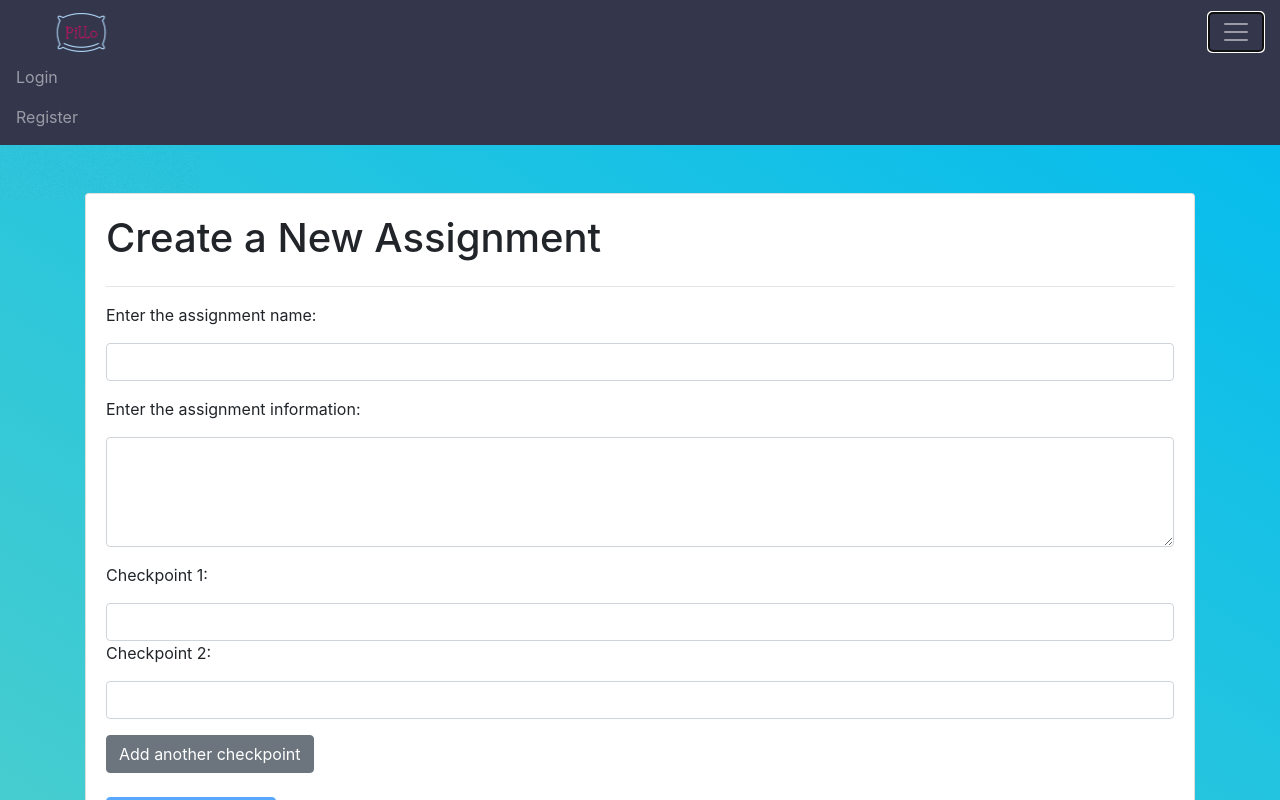
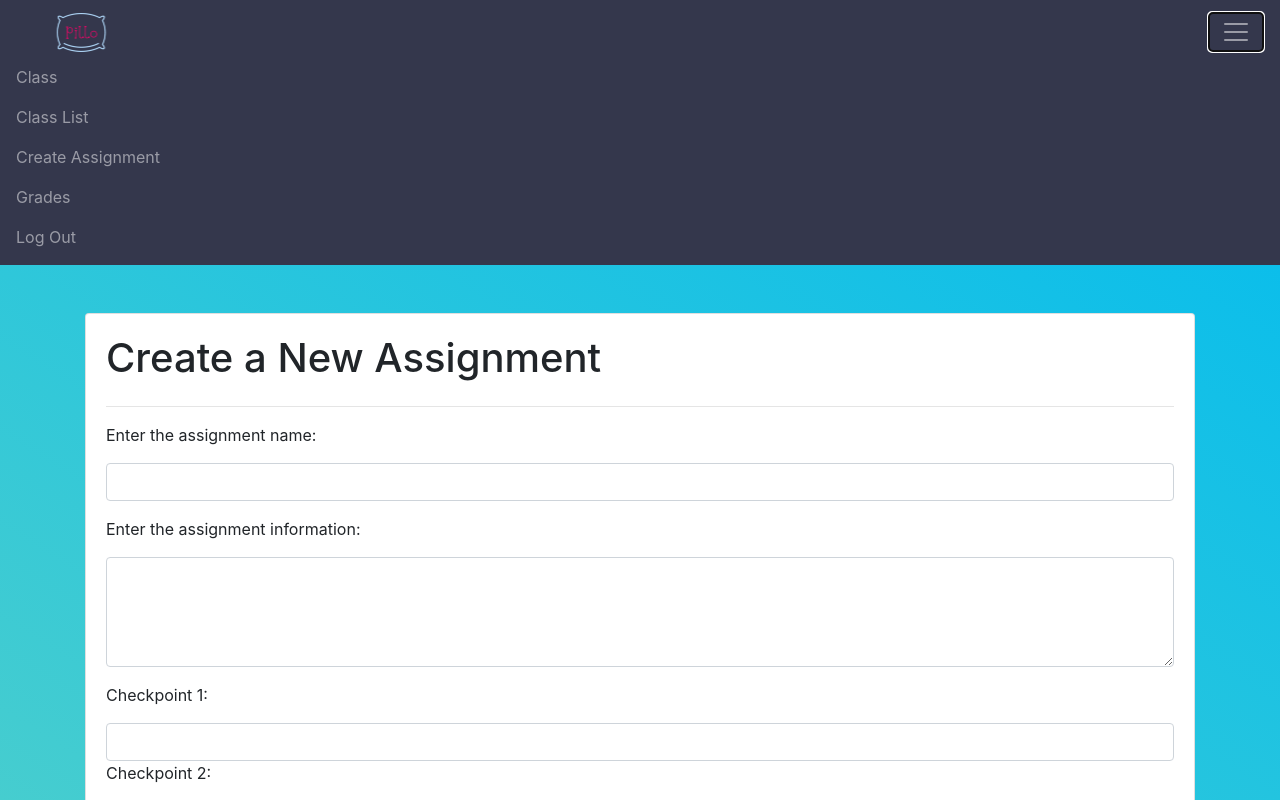
Before and after one commit to kn-lim/team_pillo, a React (Create React App) app: page /create_assignment in a window 1280 px wide. Both pictures are taken after a click on the button 1236 px from the left and 32 px from the top of the page. Shown: the top 800 px of the page. Built offline with nearby package versions, Linux system fonts and the light colour scheme.

Commit message:
Fixed Navbars for Instructor

```diff
--- a/src/components/instructor/CreateAssignmentPage.js
+++ b/src/components/instructor/CreateAssignmentPage.js
@@ -122,8 +122,11 @@ class CreateAssignmentPage extends React.Component {
           <Collapse isOpen={this.state.isOpen} navbar>
             <Nav className="ml-auto" navbar>
               <NavItem>
-                <NavLink href="/login">Login</NavLink>
-                <NavLink href="/register">Register</NavLink>
+                <NavLink href="/class">Class</NavLink>
+                <NavLink href="/create_class">Class List</NavLink>
+                <NavLink href="/create_assignment">Create Assignment</NavLink>
+                <NavLink href="/grades">Grades</NavLink>
+                <NavLink href="/">Log Out</NavLink>
               </NavItem>
             </Nav>
           </Collapse>
--- a/src/components/instructor/CreateClassPage.js
+++ b/src/components/instructor/CreateClassPage.js
@@ -77,15 +77,15 @@ class CreateClassPage extends React.Component {
     return (
       <div>
         <Navbar dark style={{ background: '#34374C' }}>
-          <NavbarBrand href="/">
+          <NavbarBrand href="/instructor">
             <img src={logo} width="131" alt="Pillo" />
           </NavbarBrand>
           <NavbarToggler onClick={this.toggle} />
           <Collapse isOpen={this.state.isOpen} navbar>
             <Nav className="ml-auto" navbar>
               <NavItem>
-                <NavLink href="/login">Login</NavLink>
-                <NavLink href="/register">Register</NavLink>
+                <NavLink href="/create_class">Create Class</NavLink>
+                <NavLink href="/">Log Out</NavLink>
               </NavItem>
             </Nav>
           </Collapse>
--- a/src/components/instructor/InstrClassListPage.js
+++ b/src/components/instructor/InstrClassListPage.js
@@ -44,6 +44,7 @@ class InstrClassListPage extends React.Component {
           <Collapse isOpen={this.state.isOpen} navbar>
             <Nav className="ml-auto" navbar>
               <NavItem>
+                <NavLink href="/class">Class</NavLink>
                 <NavLink href="/create_class">Class List</NavLink>
                 <NavLink href="/create_assignment">Create Assignment</NavLink>
                 <NavLink href="/grades">Grades</NavLink>
--- a/src/components/instructor/InstrClassPage.js
+++ b/src/components/instructor/InstrClassPage.js
@@ -83,6 +83,7 @@ class InstrClassPage extends React.Component {
           <Collapse isOpen={this.state.isOpen} navbar>
             <Nav className="ml-auto" navbar>
               <NavItem>
+                <NavLink href="/class">Class</NavLink>
                 <NavLink href="/create_class">Class List</NavLink>
                 <NavLink href="/create_assignment">Create Assignment</NavLink>
                 <NavLink href="/grades">Grades</NavLink>
@@ -113,7 +114,7 @@ class InstrClassPage extends React.Component {
                     <ListGroupLink text="Group 10" linkTo="/group" />
                   </ListGroup>
                 </Col>
-                <Col className="text-left">
+                <Col>
                   <h3>Announcements</h3>
                   <hr />
                   <div>
@@ -129,9 +130,7 @@ class InstrClassPage extends React.Component {
                   <Announcement
                     title="PA3"
                     date="Feb. 18, 2018"
-                    description="                    Convert your PA2 hard-coded content such as to do list, chat
-                    messages, to JavaScript objects. Then, use JavaScript to
-                    populate the content to HTML."
+                    description="Convert your PA2 hard-coded content such as to do list, chat messages, to JavaScript objects. Then, use JavaScript to populate the content to HTML."
                   />
                   <Button
                     color="primary"
```
